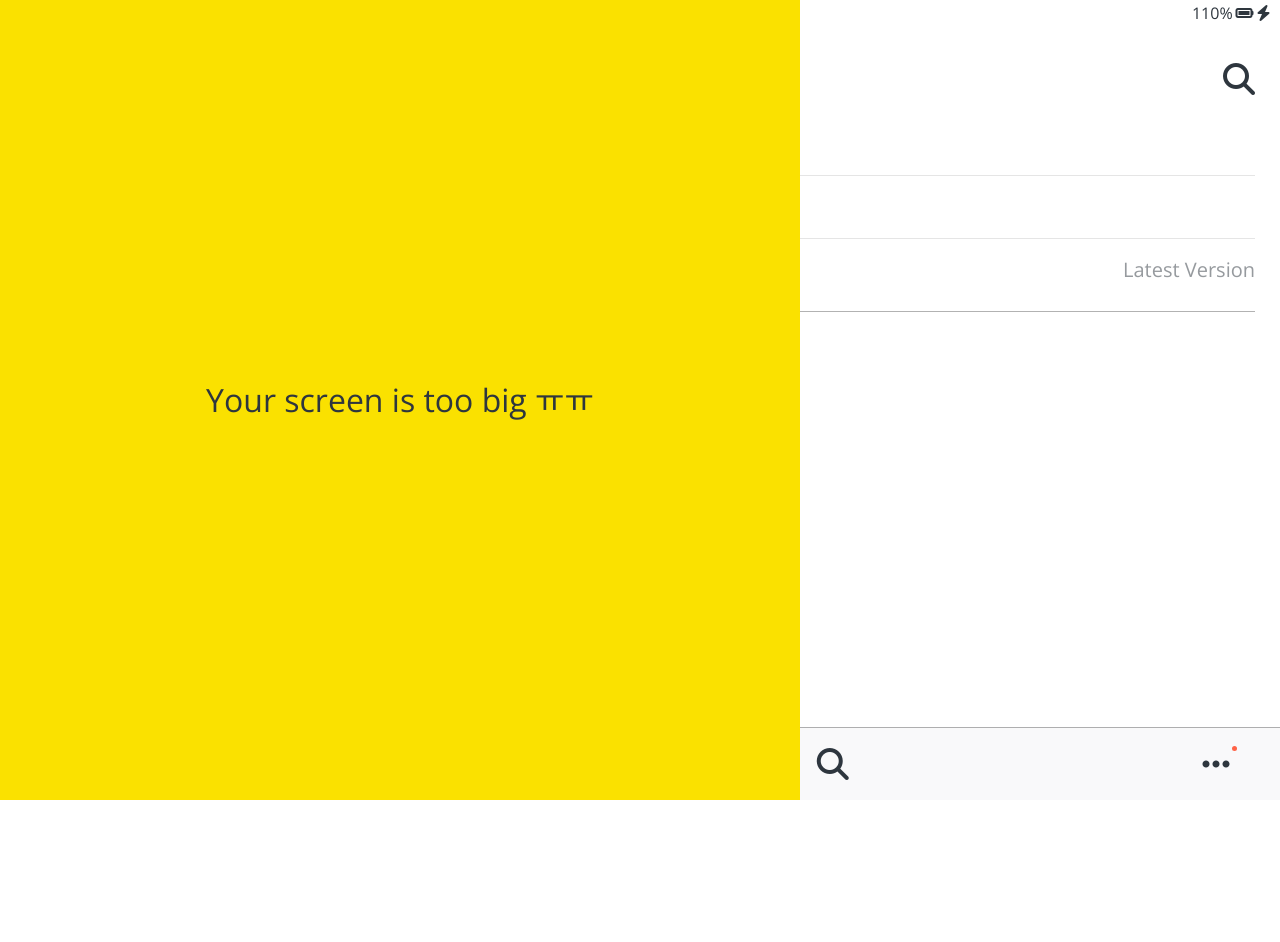
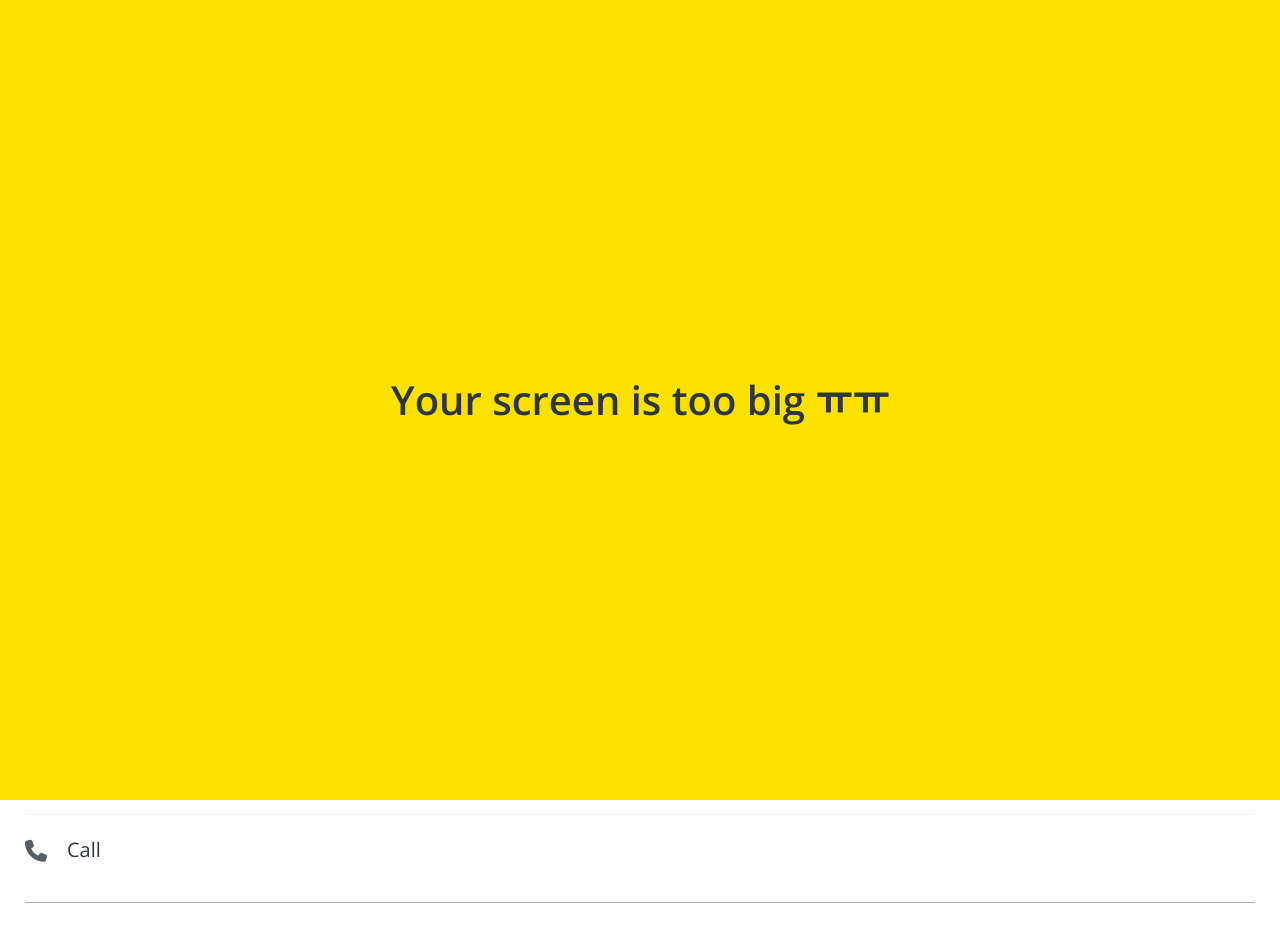
Before and after one commit to gnksbm/kokoa-clone, a plain HTML site: page settings.html in a window 1280 px wide. Shown: the top 942 px of the page. After the commit the page ends 903 px from the top, so only its background shows below. Drawn offline with nearby package versions, Linux system fonts and the light colour scheme; files whose address does not match are found by name.

Commit message:
final-fix

```diff
--- a/css/components/no-mobile.css
+++ b/css/components/no-mobile.css
@@ -1,13 +1,14 @@
 #no-mobile {
   position: absolute;
   z-index: 99;
-  height: 100vh;
-  width: 100vh;
+  height: 100%;
+  width: 100%;
   background-color: var(--yellow);
   display: flex;
   align-items: center;
   justify-content: center;
-  font-size: 32px;
+  font-size: 40px;
+  font-weight: 800;
   top: 0;
 }
 
--- a/css/screens/friends.css
+++ b/css/screens/friends.css
@@ -26,6 +26,7 @@
 .friends-screen__channel-header {
   margin-bottom: 30px;
   display: flex;
+  align-items: center;
   justify-content: space-between;
   color: rgba(0, 0, 0, 0.5);
 }
@@ -43,8 +44,8 @@
 #splash-screen {
   background-color: var(--yellow);
   position: absolute;
-  height: 100vh;
-  width: 100vh;
+  height: 100%;
+  width: 100%;
   top: 0;
   display: flex;
   justify-content: center;
--- a/css/screens/settings.css
+++ b/css/screens/settings.css
@@ -1,6 +1,7 @@
+
 .settings__setting {
-  padding: 20px 0;
-  border-bottom: 1px solid rgba(0, 0, 0, 0.1);
+  padding: 25px 0px;
+  border-bottom: 1px solid rgba(0, 0, 0, 0.05);
   font-size: 20px;
   display: flex;
   align-items: center;
@@ -17,11 +18,38 @@
   justify-content: flex-start;
 }
 
+.settings__setting-column {
+  display: flex;
+}
+
+.settings__setting span:nth-child(3) {
+  background-color: tomato;
+  color: white;
+  width: 15px;
+  height: 15px;
+  font-size: 10px;
+  font-weight: 800;
+  border-radius: 50%;
+  display: flex;
+  align-items: center;
+  justify-content: center;
+  transform: translate(5px,5px);
+}
+
+.settings__setting:first-child {
+  padding-top: 40px;
+}
+
 .settings__setting-column:nth-child(2){
   opacity: 0.5;
 }
 
-.settings__setting:nth-child(3) {
-  padding-bottom: 30px;
+.settings__setting:last-child {
+  padding-bottom: 40px;
   border-bottom: 1px solid rgba(0, 0, 0, 0.3);
 }
+
+.fa-brush {
+ transform: rotateX(180deg);
+ transform: rotateZ(180deg);
+}
--- a/css/styles.css
+++ b/css/styles.css
@@ -24,7 +24,7 @@
 body {
   color: #2e363e;
   font-family: 'Open Sans', sans-serif;
-  height: 1000vh;
+  height: 100%;
 }
 
 .main-screen {
--- a/settings.html
+++ b/settings.html
@@ -63,6 +63,58 @@
         </div>
       </li>
     </ul>
+    <ul class="settings-list">
+      <li class="settings__setting">
+        <div class="settings__setting-column">
+          <i class="fa-solid fa-lock"></i>
+          <span>Privacy</span>
+        </div>
+      </li>
+      <li class="settings__setting">
+        <div class="settings__setting-column">
+          <i class="fa-solid fa-bell"></i>
+          <span>Notifications</span>
+        </div>
+      </li>
+      <li class="settings__setting">
+        <div class="settings__setting-column">
+          <i class="fa-solid fa-user"></i>
+          <span>Friends</span>
+        </div>
+      </li>
+      <li class="settings__setting">
+        <div class="settings__setting-column">
+          <i class="far fa-comment"></i
+            >
+          <span>Chats</span>
+        </div>
+      </li>
+      <li class="settings__setting">
+        <div class="settings__setting-column">
+          <i class="fa-solid fa-display"></i>
+          <span>Display</span>
+          <span>N</span>
+        </div>
+      </li>
+      <li class="settings__setting">
+        <div class="settings__setting-column">
+          <i class="fa-solid fa-brush"></i>
+          <span>Themes</span>
+          <span>N</span>
+        </div>
+        <div>
+        </div>
+        <div class="settings__setting-column">
+          Deflaut theme
+        </div>
+      </li>
+      <li class="settings__setting">
+        <div class="settings__setting-column">
+          <i class="fa-solid fa-phone"></i>
+          <span>Call</span>
+        </div>
+      </li>
+    </ul>
   </main>
 
   <nav class="nav">
@@ -95,7 +147,7 @@
     <span>Your screen is too big ㅠㅠ</span>
   </div>
 
-  <script src="https://kit.fontawesome.com/6478f529f2.js" crossorigin="anonymous"></script>
+  <script src="https://kit.fontawesome.com/7cc6cb7319.js" crossorigin="anonymous"></script>
 </body>
 
 </html>
```
Also changed, not shown: chat.html (+1 -1 lines), chats.html (+1 -1 lines), find.html (+1 -1 lines), friends.html (+1 -1 lines), index.html (+3 -3 lines), more.html (+1 -1 lines).
